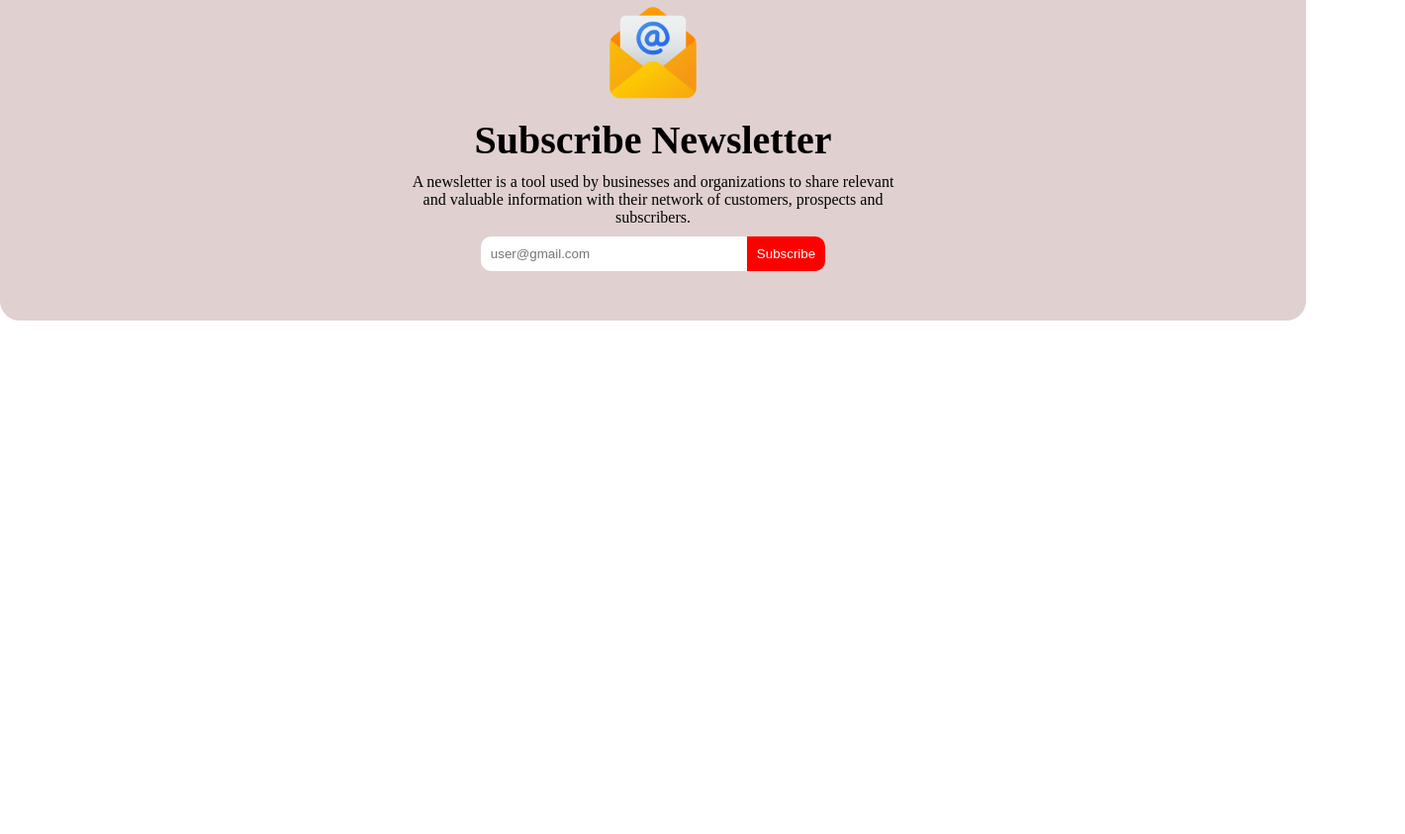
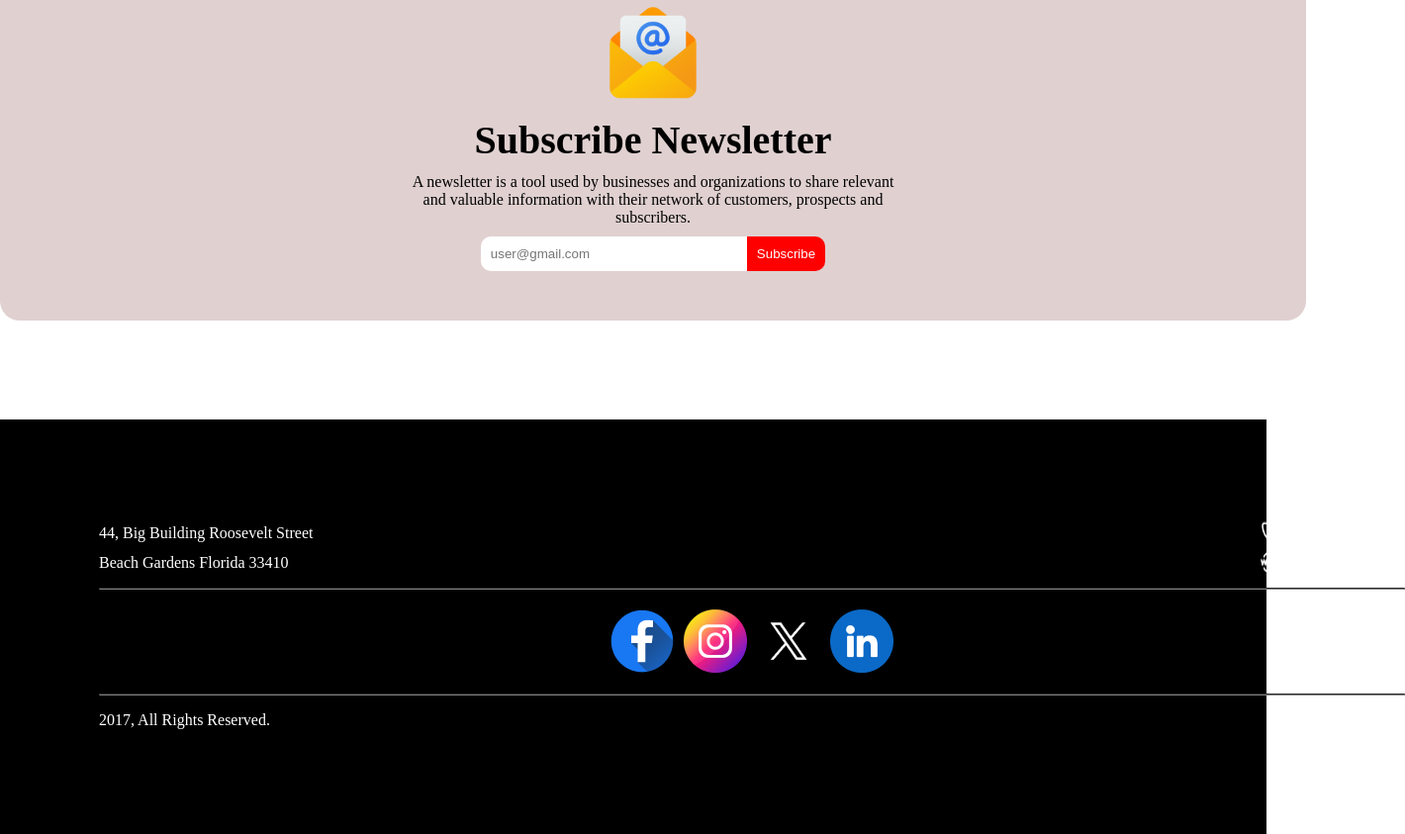
Before and after one commit to MD-Moniruzzaman-Arafat/HTML-CSS-PROJECT-1, a plain HTML site: page index.html in a window 1280 px wide. Shown: the part 5280-6123 px from the top of the page at 99% size, 1420 px wide, since content can reach past the window. Before the commit the page ends 5704 px from the top, so only its background shows below. Drawn offline with Linux system fonts and the light colour scheme; files whose address does not match are found by name.

Commit message:
footer section

```diff
--- a/index.html
+++ b/index.html
@@ -126,5 +126,35 @@
         <button>Subscribe</button>
       </section>
     </main>
+    <footer>
+      <div id="footer-container">
+        <div id="info">
+          <div>
+            <p>44, Big Building Roosevelt Street</p>
+            <p>Beach Gardens Florida 33410</p>
+          </div>
+          <div>
+            <p><img src="./image/Call.png" alt="" /> +00 123 584 124</p>
+            <p><img src="./image/Website.png" alt="" /> www.website.com</p>
+          </div>
+        </div>
+        <hr />
+        <div id="socile">
+          <img src="./image/Facebook.png" alt="" />
+          <img src="./image/Instagram.png" alt="" />
+          <img src="./image/Twitter.png" alt="" />
+          <img src="./image/Linkedin.png" alt="" />
+        </div>
+        <hr />
+        <div id="info">
+          <div>
+            <p>2017, All Rights Reserved.</p>
+          </div>
+          <div>
+            <p>Unsubscribe</p>
+          </div>
+        </div>
+      </div>
+    </footer>
   </body>
 </html>
--- a/style.css
+++ b/style.css
@@ -300,3 +300,33 @@ button {
   background-color: red;
   border: none;
 }
+
+/* footer section */
+footer {
+  background-color: black;
+  color: white;
+  padding: 100px;
+}
+#footer-container {
+  width: 1320px;
+  margin: 0 auto;
+}
+#info {
+  display: flex;
+  justify-content: space-between;
+  line-height: 30px;
+}
+hr {
+  border-color: gray;
+  margin: 10px 0;
+}
+#info p {
+  display: flex;
+  gap: 5px;
+}
+#socile {
+  display: flex;
+  gap: 10px;
+  justify-content: center;
+  margin: 20px 0;
+}
```
